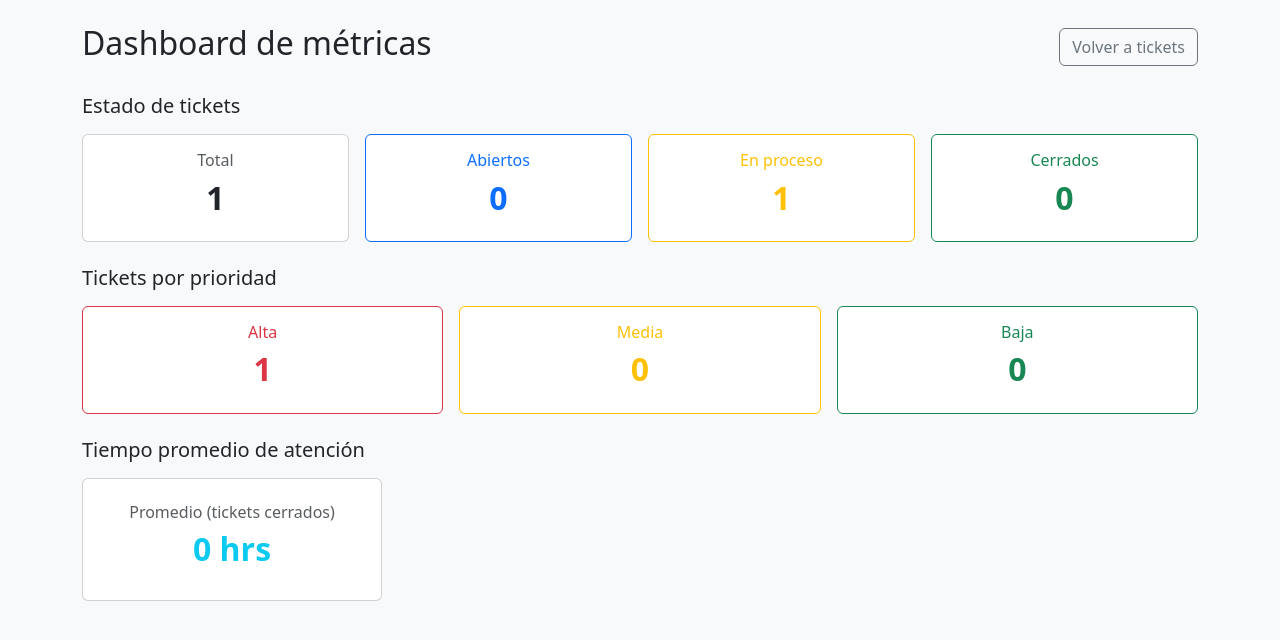
After one commit to piitre400/helpdesk-tickets, a Flask app: page /dashboard in a window 1280 px wide. The commit adds this page. Shown: the top 640 px of the page. Run offline with Flask 3, Linux system fonts and the light colour scheme.

Commit message:
agrega dashboard de metricas

```diff
--- a/app.py
+++ b/app.py
@@ -15,14 +15,11 @@ with app.app_context():
 def index():
     prioridad = request.args.get('prioridad', '')
     estado = request.args.get('estado', '')
-
     query = Ticket.query
-
     if prioridad:
         query = query.filter_by(prioridad=prioridad)
     if estado:
         query = query.filter_by(estado=estado)
-
     tickets = query.order_by(Ticket.fecha.desc()).all()
     return render_template('index.html', tickets=tickets,
                            prioridad=prioridad, estado=estado)
@@ -53,5 +50,29 @@ def detalle_ticket(id):
         return redirect(url_for('index'))
     return render_template('detalle_ticket.html', ticket=ticket)
 
+@app.route('/dashboard')
+def dashboard():
+    total = Ticket.query.count()
+    abiertos = Ticket.query.filter_by(estado='abierto').count()
+    en_proceso = Ticket.query.filter_by(estado='en proceso').count()
+    cerrados = Ticket.query.filter_by(estado='cerrado').count()
+    alta = Ticket.query.filter_by(prioridad='alta').count()
+    media = Ticket.query.filter_by(prioridad='media').count()
+    baja = Ticket.query.filter_by(prioridad='baja').count()
+
+    tickets_cerrados = Ticket.query.filter_by(estado='cerrado').all()
+    tiempos = []
+    for t in tickets_cerrados:
+        if t.fecha_visita:
+            diff = (t.fecha_visita - t.fecha).total_seconds() / 3600
+            tiempos.append(round(diff, 1))
+    promedio = round(sum(tiempos) / len(tiempos), 1) if tiempos else 0
+
+    return render_template('dashboard.html',
+                           total=total, abiertos=abiertos,
+                           en_proceso=en_proceso, cerrados=cerrados,
+                           alta=alta, media=media, baja=baja,
+                           promedio=promedio)
+
 if __name__ == '__main__':
     app.run(debug=True)
--- /dev/null
+++ b/templates/dashboard.html
@@ -0,0 +1,75 @@
+<!DOCTYPE html>
+<html lang="es">
+<head>
+    <meta charset="UTF-8">
+    <title>Dashboard - Help Desk</title>
+    <link href="https://cdn.jsdelivr.net/npm/bootstrap@5.3.0/dist/css/bootstrap.min.css" rel="stylesheet">
+</head>
+<body class="bg-light">
+<div class="container mt-4">
+    <div class="d-flex justify-content-between align-items-center mb-4">
+        <h2>Dashboard de métricas</h2>
+        <a href="/" class="btn btn-outline-secondary">Volver a tickets</a>
+    </div>
+
+    <!-- Métricas por estado -->
+    <h5 class="mb-3">Estado de tickets</h5>
+    <div class="row g-3 mb-4">
+        <div class="col-md-3">
+            <div class="card text-center p-3">
+                <h6 class="text-muted">Total</h6>
+                <h2 class="fw-bold">{{ total }}</h2>
+            </div>
+        </div>
+        <div class="col-md-3">
+            <div class="card text-center p-3 border-primary">
+                <h6 class="text-primary">Abiertos</h6>
+                <h2 class="fw-bold text-primary">{{ abiertos }}</h2>
+            </div>
+        </div>
+        <div class="col-md-3">
+            <div class="card text-center p-3 border-warning">
+                <h6 class="text-warning">En proceso</h6>
+                <h2 class="fw-bold text-warning">{{ en_proceso }}</h2>
+            </div>
+        </div>
+        <div class="col-md-3">
+            <div class="card text-center p-3 border-success">
+                <h6 class="text-success">Cerrados</h6>
+                <h2 class="fw-bold text-success">{{ cerrados }}</h2>
+            </div>
+        </div>
+    </div>
+
+    <!-- Métricas por prioridad -->
+    <h5 class="mb-3">Tickets por prioridad</h5>
+    <div class="row g-3 mb-4">
+        <div class="col-md-4">
+            <div class="card text-center p-3 border-danger">
+                <h6 class="text-danger">Alta</h6>
+                <h2 class="fw-bold text-danger">{{ alta }}</h2>
+            </div>
+        </div>
+        <div class="col-md-4">
+            <div class="card text-center p-3 border-warning">
+                <h6 class="text-warning">Media</h6>
+                <h2 class="fw-bold text-warning">{{ media }}</h2>
+            </div>
+        </div>
+        <div class="col-md-4">
+            <div class="card text-center p-3 border-success">
+                <h6 class="text-success">Baja</h6>
+                <h2 class="fw-bold text-success">{{ baja }}</h2>
+            </div>
+        </div>
+    </div>
+
+    <!-- Tiempo promedio -->
+    <h5 class="mb-3">Tiempo promedio de atención</h5>
+    <div class="card text-center p-4" style="max-width: 300px;">
+        <h6 class="text-muted">Promedio (tickets cerrados)</h6>
+        <h2 class="fw-bold text-info">{{ promedio }} hrs</h2>
+    </div>
+</div>
+</body>
+</html>
--- a/templates/index.html
+++ b/templates/index.html
@@ -10,6 +10,7 @@
     <div class="d-flex justify-content-between align-items-center mb-4">
         <h2>Sistema de Tickets - Help Desk</h2>
         <a href="/nuevo" class="btn btn-primary">+ Nuevo Ticket</a>
+        <a href="/dashboard" class="btn btn-outline-info">Dashboard</a>
     </div>
 
     <!-- Filtros -->
```
